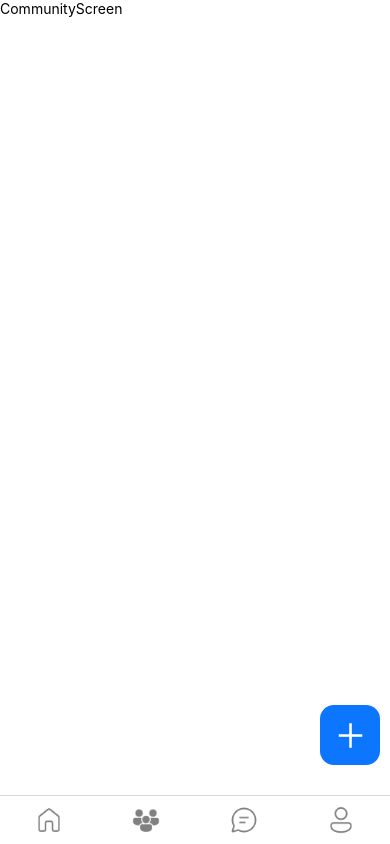
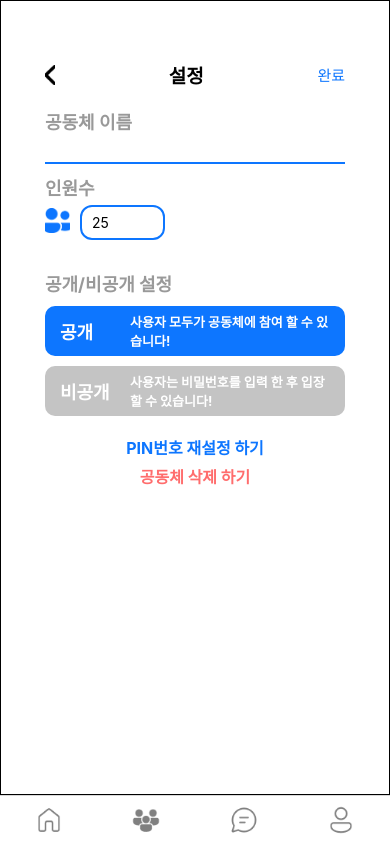
Before and after one commit to Bamdoliro/G-A, a React Native app: screen /CommunityScreen in a window 390 px wide. Built offline with nearby package versions, Linux system fonts and the light colour scheme.

Commit message:
ADD :: OptionScreen 추가 - 급하게 만든거라 오류 있을수도 있으니 만약 발견하게 된다면 나에게 말을....

```diff
--- a/pages/CommunityScreen.js
+++ b/pages/CommunityScreen.js
@@ -1,6 +1,7 @@
 import { Text, ScrollView } from 'react-native';
 import AddPostBtn from '../components/common/AddPostBtn/AddPostBtn';
 import SafeAreaView from "../components/common/SafeAreaView/SafeAreaView";
+import GatiOptionScreen from './GatiOptionScreen';
 
 export default function CommunityScreen({ navigation }) {
     const ClickAddPostBtn = () => {
@@ -9,13 +10,14 @@ export default function CommunityScreen({ navigation }) {
 
     return (
         <SafeAreaView>
-            <ScrollView>
+            {/* <ScrollView>
                 <Text>CommunityScreen</Text>
             </ScrollView>
             <AddPostBtn
                 onPress={ClickAddPostBtn}
                 navigation={navigation}
-            />
+            /> */}
+            <GatiOptionScreen />
         </SafeAreaView>
     );
 }
--- /dev/null
+++ b/pages/GatiOptionScreen.js
@@ -0,0 +1,114 @@
+import { View, StyleSheet, Text, TextInput, TouchableOpacity, Alert } from "react-native";
+import { useState } from "react";
+import GatiHeader from "../components/common/GatiHeader/GatiHeader";
+import NumberInput from "../components/common/NumberOfPeopleInput/NumberOfPeopleInput"
+import OptionBtn from "../components/common/OptionBtn/OptionBtn";
+
+export default function GatiOptionScreen() {
+    const [isNumberOfPeople, setNumberOfPeople] = useState("25");
+    const [isPrivatePublic, setPrivatePublict] = useState(true);
+
+    const TestAlert = (AlertMsg) => {
+        alert(AlertMsg);
+    }
+
+    return (
+        <View style={styles.GatiOptionScreen}>
+            <GatiHeader
+                HeaderTitle="설정"
+            />
+            <View style={styles.GatiNameInputFrame}>
+                <Text style={styles.GatiInputTitle}>공동체 이름</Text>
+                <TextInput
+                    style={styles.GatiNameInput}
+                />
+            </View>
+            <View style={styles.NumberOfPeopleArea}>
+                <Text style={styles.NumberOfPeopleTitle}>
+                    인원수
+                </Text>
+                <NumberInput
+                    setNumberOfPeople={setNumberOfPeople}
+                    isNumberOfPeople={isNumberOfPeople}
+                />
+            </View>
+            <View style={styles.PrivatePublicOption}>
+                <Text style={styles.PrivatePublicOptionTitle}>
+                    공개/비공개 설정
+                </Text>
+                <View style={styles.OptionBtnArea}>
+                    <OptionBtn
+                        Title="공개"
+                        SubTitle="사용자 모두가 공동체에 참여 할 수 있습니다!"
+                        Focus={isPrivatePublic}
+                        setPrivatePublict={setPrivatePublict}
+                        Option="public"
+                    />
+                    <OptionBtn
+                        Title="비공개"
+                        SubTitle="사용자는 비밀번호를 입력 한 후 입장 할 수 있습니다!"
+                        Focus={!isPrivatePublic}
+                        setPrivatePublict={setPrivatePublict}
+                        Option="private"
+                    />
+                </View>
+            </View>
+            <View style={{alignItems: "center", marginTop: 10}}>
+                <TouchableOpacity onPress={() => TestAlert("핀 번호 재설정 하기 누름")}>
+                    <Text style={{color: "#0D76FF", fontSize: 16, fontWeight: "bold", marginTop: 5}}>PIN번호 재설정 하기</Text>
+                </TouchableOpacity>
+                <TouchableOpacity onPress={() => TestAlert("공동체 삭제 하기 누름")}>
+                    <Text style={{color: "#FF6D6D", fontSize: 16, fontWeight: "bold", marginTop: 5}}>공동체 삭제 하기</Text>
+                </TouchableOpacity>
+            </View>
+        </View>
+    )
+}
+
+const styles = StyleSheet.create({
+    GatiOptionScreen: {
+        flex: 1,
+        borderWidth: 1,
+        alignItems: "center"
+    },
+    // input 부분
+    GatiNameInputFrame: {
+        borderBottomWidth: 2,
+        borderColor: "#0D76FF",
+        marginTop: 20
+    },
+    GatiNameInput: {
+        width: 300,
+        height: 28,
+        fontSize: 18
+    },
+    GatiInputTitle: {
+        fontSize: 18,
+        color: "#999999",
+        fontWeight: "bold"
+    },
+    // 인원수
+    NumberOfPeopleTitle: {
+        fontSize: 18,
+        color: "#999999",
+        fontWeight: "bold"
+    },
+    NumberOfPeopleArea: {
+        width: 300,
+        marginTop: 10,
+    },
+    // 공개 비공개
+    PrivatePublicOption: {
+        width: 300,
+        height: 150,
+        marginTop: 30,
+    },
+    PrivatePublicOptionTitle: {
+        fontSize: 18,
+        color: "#999999",
+        fontWeight: "bold"
+    },
+    OptionBtnArea: {
+        width: 300,
+    },
+})
--- a/pages/GatiProduceScreen.js
+++ b/pages/GatiProduceScreen.js
@@ -96,7 +96,6 @@ const styles = StyleSheet.create({
         height: 28,
         fontSize: 18
     },
-    // 인원수 부분
     GatiInputTitle: {
         fontSize: 18,
         color: "#999999",
```
